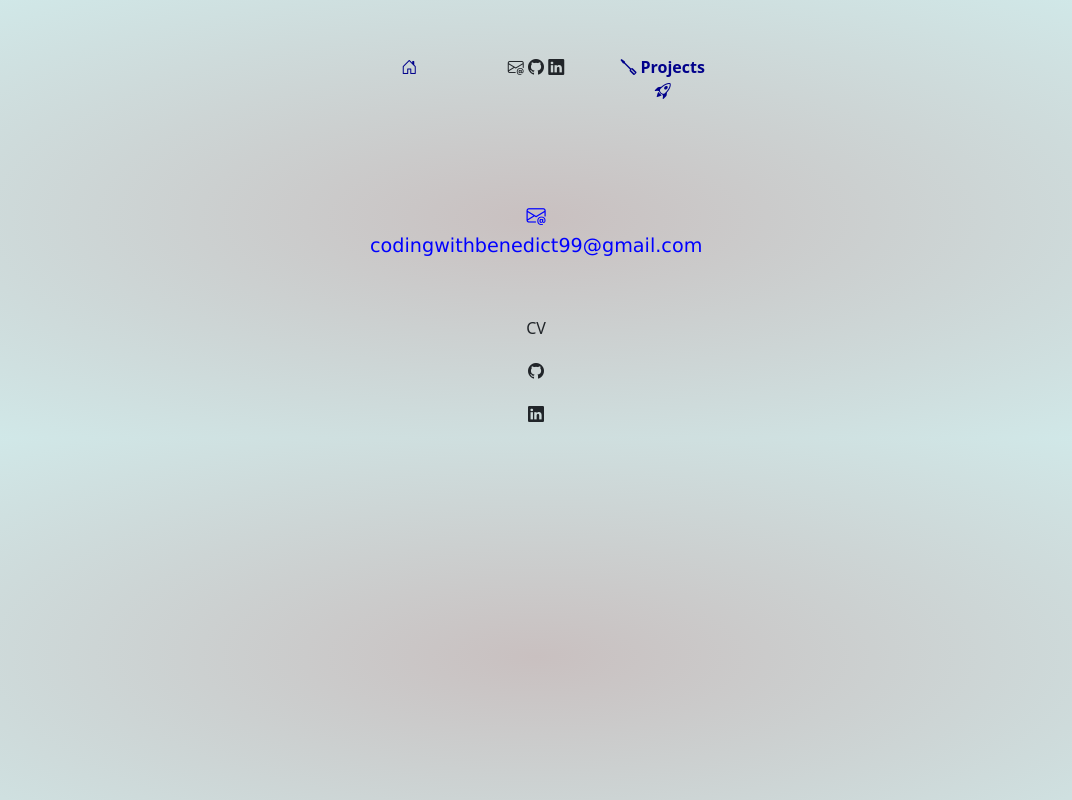
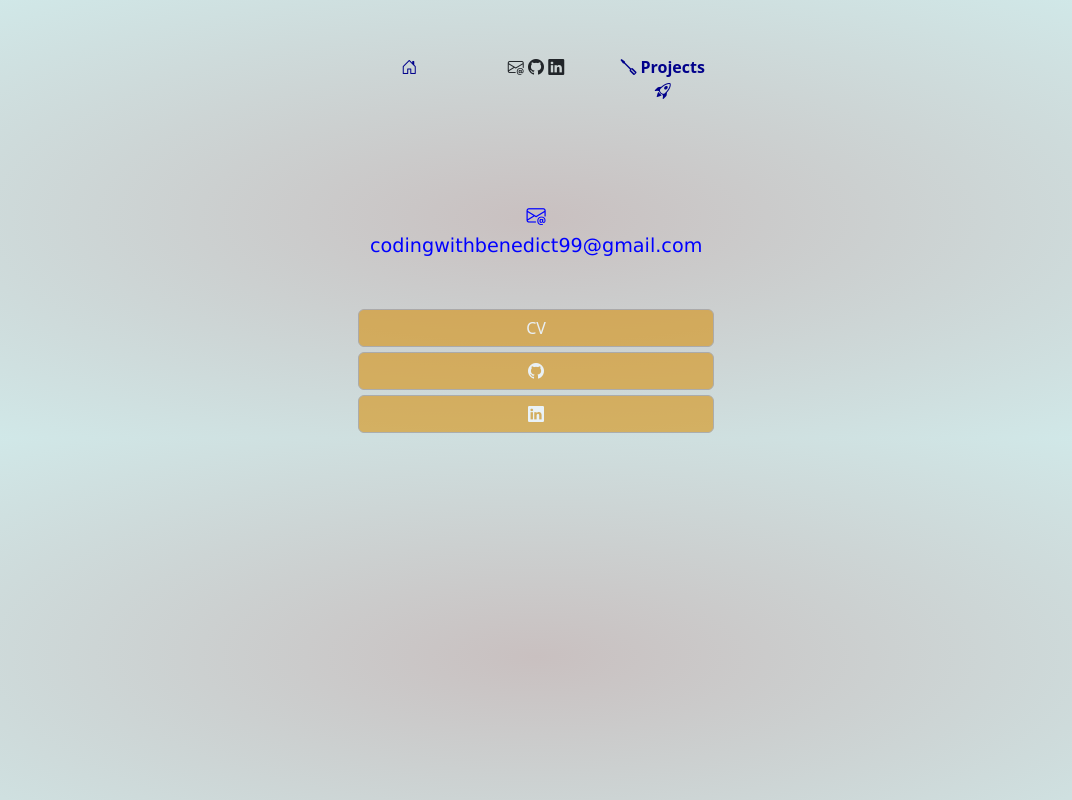
Before and after one commit to BenedictCodesHere/ben-react-app, a React (Create React App) app: page /contact in a window 1280 px wide. Shown: the whole page, without its empty margins (104-1176 px from the left). Built offline with nearby package versions, Linux system fonts and the light colour scheme.

Commit message:
updated contact buttons styling

```diff
--- a/src/App.css
+++ b/src/App.css
@@ -21,3 +21,18 @@ p {
   font-weight: 600;
   color: white;
 }
+
+
+
+.btn-contact {
+  border: 1px solid rgb(163, 161, 161) !important;
+  background-color: rgba(216, 144, 12, 0.733) !important;
+  color:aliceblue !important;
+  opacity: 0.8;
+  }
+
+  .btn:hover, .btn:active {
+      color: white !important;
+      border: 1px solid rgb(248, 245, 245) !important;
+      opacity: 1;
+      }
--- a/src/pages/Contact.js
+++ b/src/pages/Contact.js
@@ -7,9 +7,9 @@ function Contact() {
     <div className="row">
         <div className="col-sm-8 col-md-8 col-lg-8"></div>
         <p className="text-center email my-5"><i class="bi bi-envelope-at"></i><br></br> codingwithbenedict99@gmail.com</p>
-        <a className="btn" href="https://github.com/BenedictCodesHere/ben-react-app/blob/main/src/assets/CV/Benedict-McElroy-CV.pdf" target="_blank">CV</a>
-        <Link className="btn" to="https://github.com/BenedictCodesHere/"><i class="bi bi-github"></i></Link>
-        <Link className="btn" to="https://www.linkedin.com/in/benedict-mcelroy-005256230"><i class="bi bi-linkedin"></i></Link>
+        <a className="btn btn-contact" href="https://github.com/BenedictCodesHere/ben-react-app/blob/main/src/assets/CV/Benedict-McElroy-CV.pdf" target="_blank">CV</a>
+        <Link className="btn btn-contact" to="https://github.com/BenedictCodesHere/"><i class="bi bi-github"></i></Link>
+        <Link className="btn btn-contact" to="https://www.linkedin.com/in/benedict-mcelroy-005256230"><i class="bi bi-linkedin"></i></Link>
     </div>
   </div></>
     )
```
